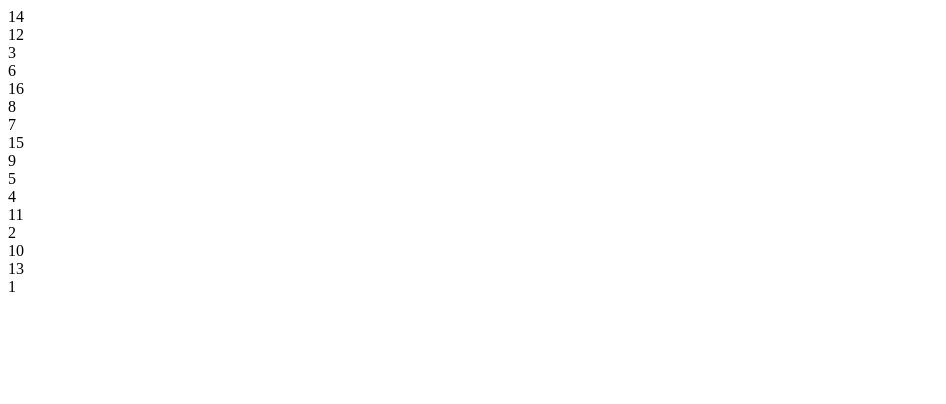
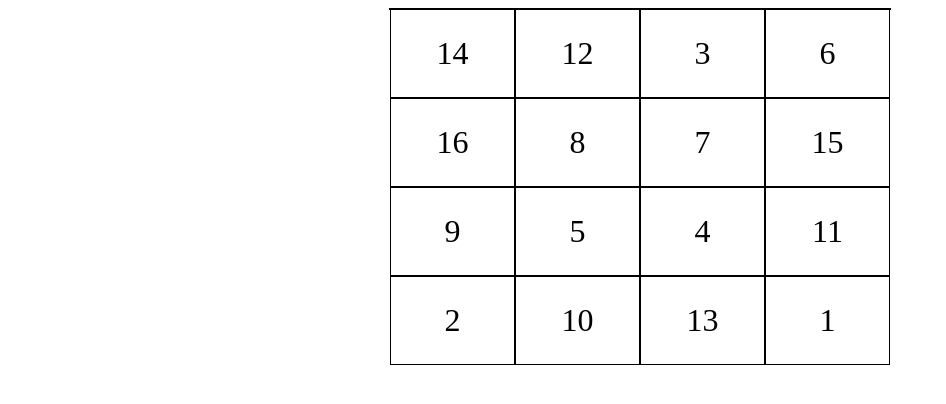
Before and after one commit to stvedt/shuffle-game, a plain HTML site: page index.html in a window 1280 px wide. Shown: the whole page, without its empty margins (0-946 px from the left). Drawn offline with Linux system fonts and the light colour scheme.

Commit message:
style the board

```diff
--- a/css/style.css
+++ b/css/style.css
@@ -2,3 +2,20 @@ body {
 
 
 }
+
+.board {
+  margin: 0 auto;
+  width: 500px;
+  border: 1px solid #000;
+}
+
+.peice {
+  float: left;
+  width: 25%;
+  box-sizing: border-box;
+  padding: 25px;
+  font-size: 2em;
+  text-align: center;
+  border: 1px solid #000;
+  cursor: pointer;
+}
```
